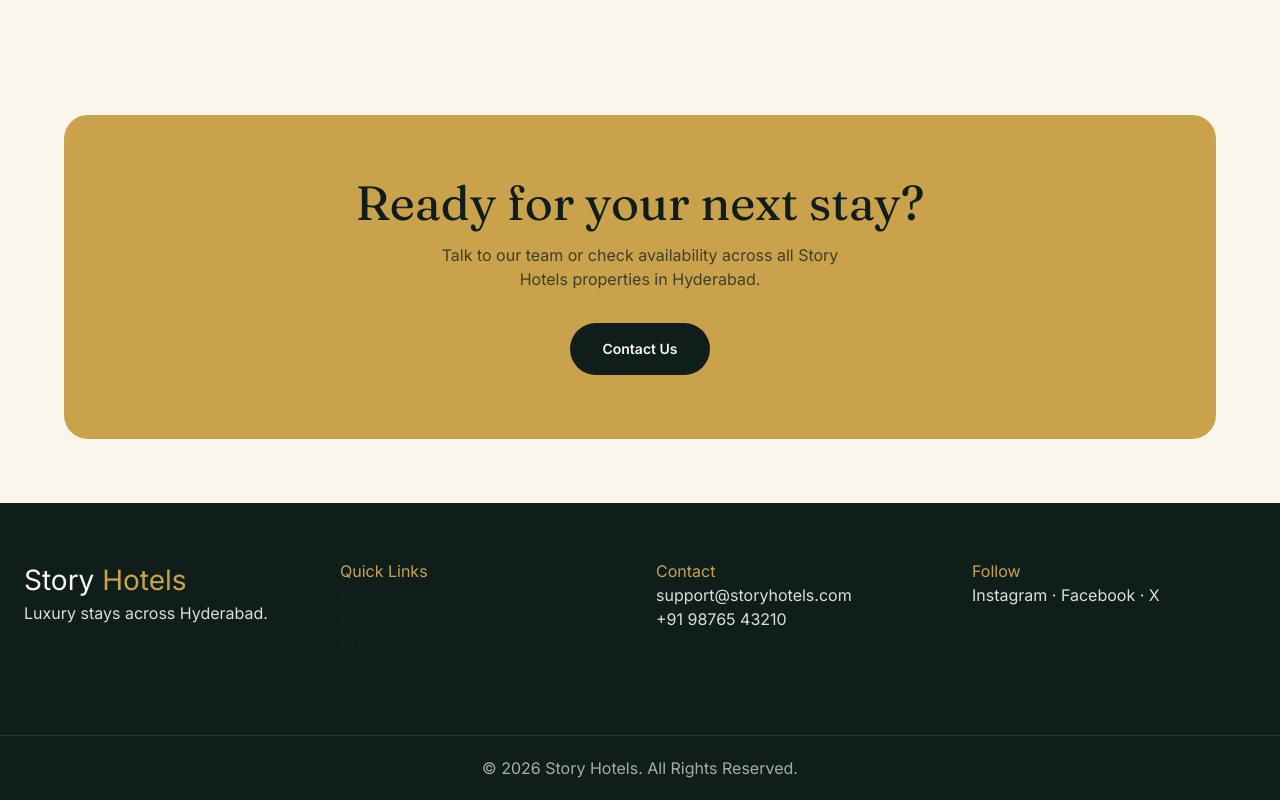
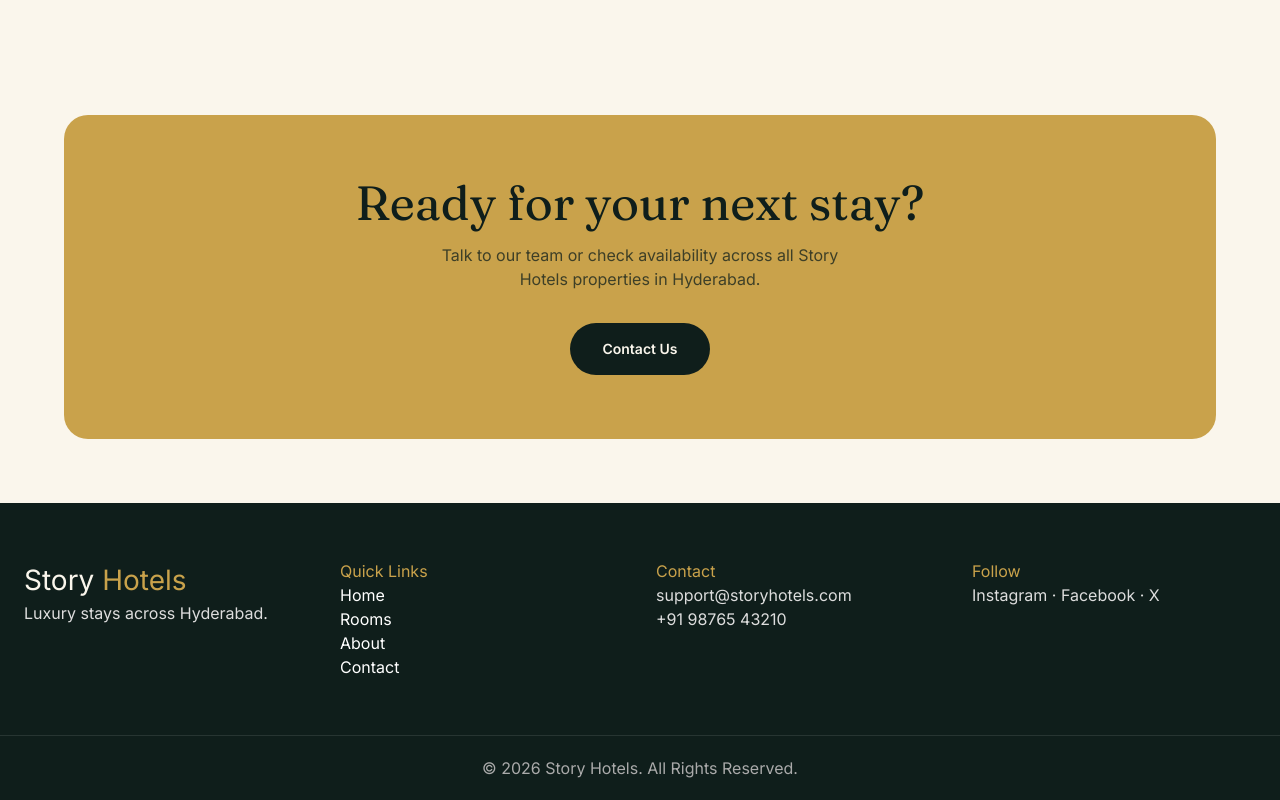
Before and after one commit to gunashekar46/storyhotels, a plain HTML site: page index.html in a window 1280 px wide. Shown: the part 2275-3075 px from the top of the page. Drawn offline with nearby package versions, Linux system fonts and the light colour scheme.

Commit message:
Update index.html

```diff
--- a/index.html
+++ b/index.html
@@ -209,7 +209,7 @@
 <footer class="mt-16" style="background:#0F1E1B;">
 <div class="max-w-7xl mx-auto px-6 py-14 grid md:grid-cols-4 gap-8">
 <div><h3 style="color:#FAF6EC;font-size:28px;">Story <span style="color:#C9A24B;">Hotels</span></h3><p style="color:#ddd">Luxury stays across Hyderabad.</p></div>
-<div><h4 style="color:#C9A24B;">Quick Links</h4><p><a href="index.html">Home</a><br><a href="rooms.html">Rooms</a><br><a href="about.html">About</a><br><a href="contact.html">Contact</a></p></div>
+<div><h4 style="color:#C9A24B;">Quick Links</h4><p style="color:#FFFFFF"><a href="index.html">Home</a><br><a href="rooms.html">Rooms</a><br><a href="about.html">About</a><br><a href="contact.html">Contact</a></p></div>
 <div><h4 style="color:#C9A24B;">Contact</h4><p style="color:#ddd;">support@storyhotels.com<br>+91 98765 43210</p></div>
 <div><h4 style="color:#C9A24B;">Follow</h4><p style="color:#ddd;">Instagram · Facebook · X</p></div>
 </div>
```
